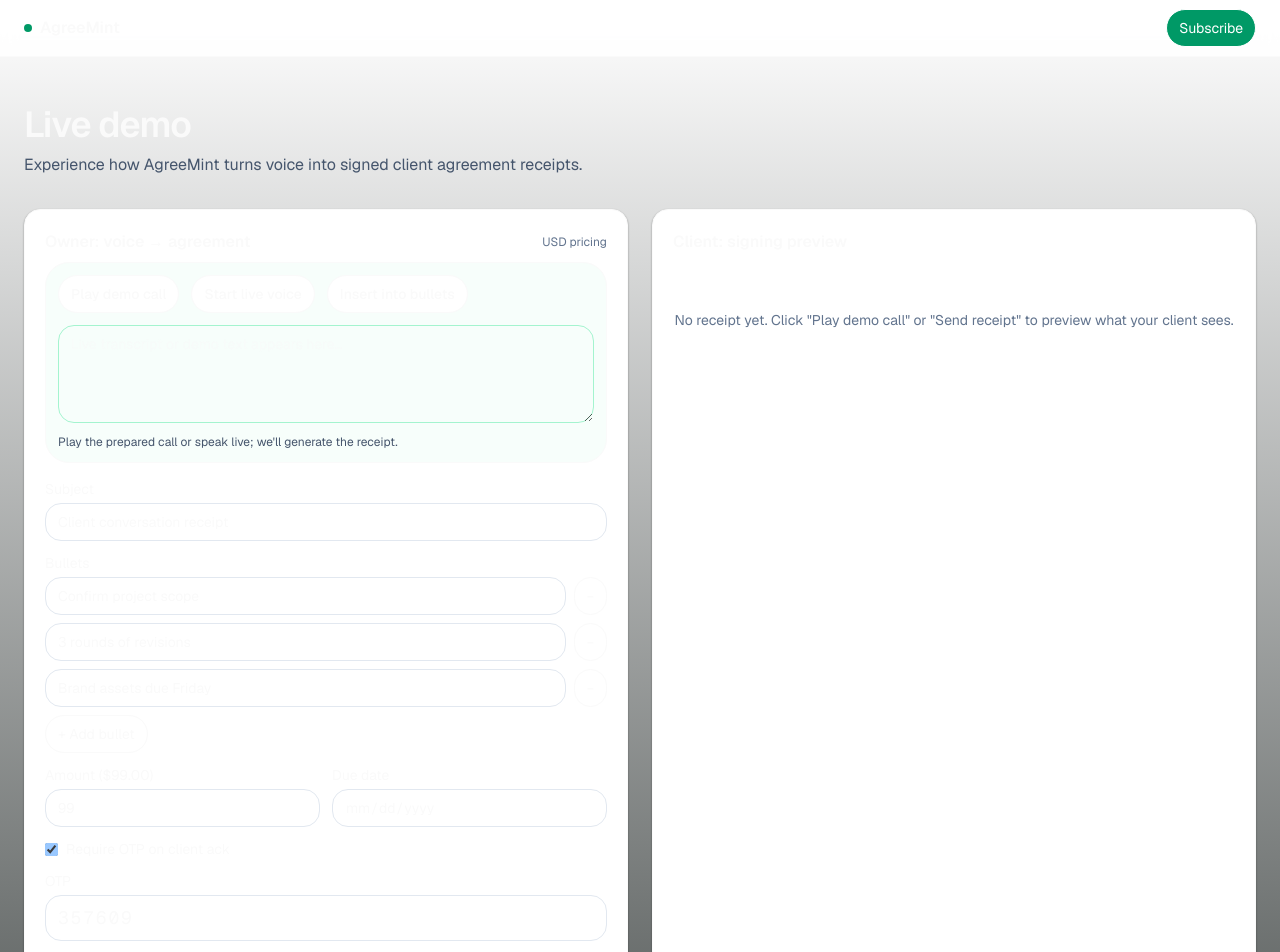
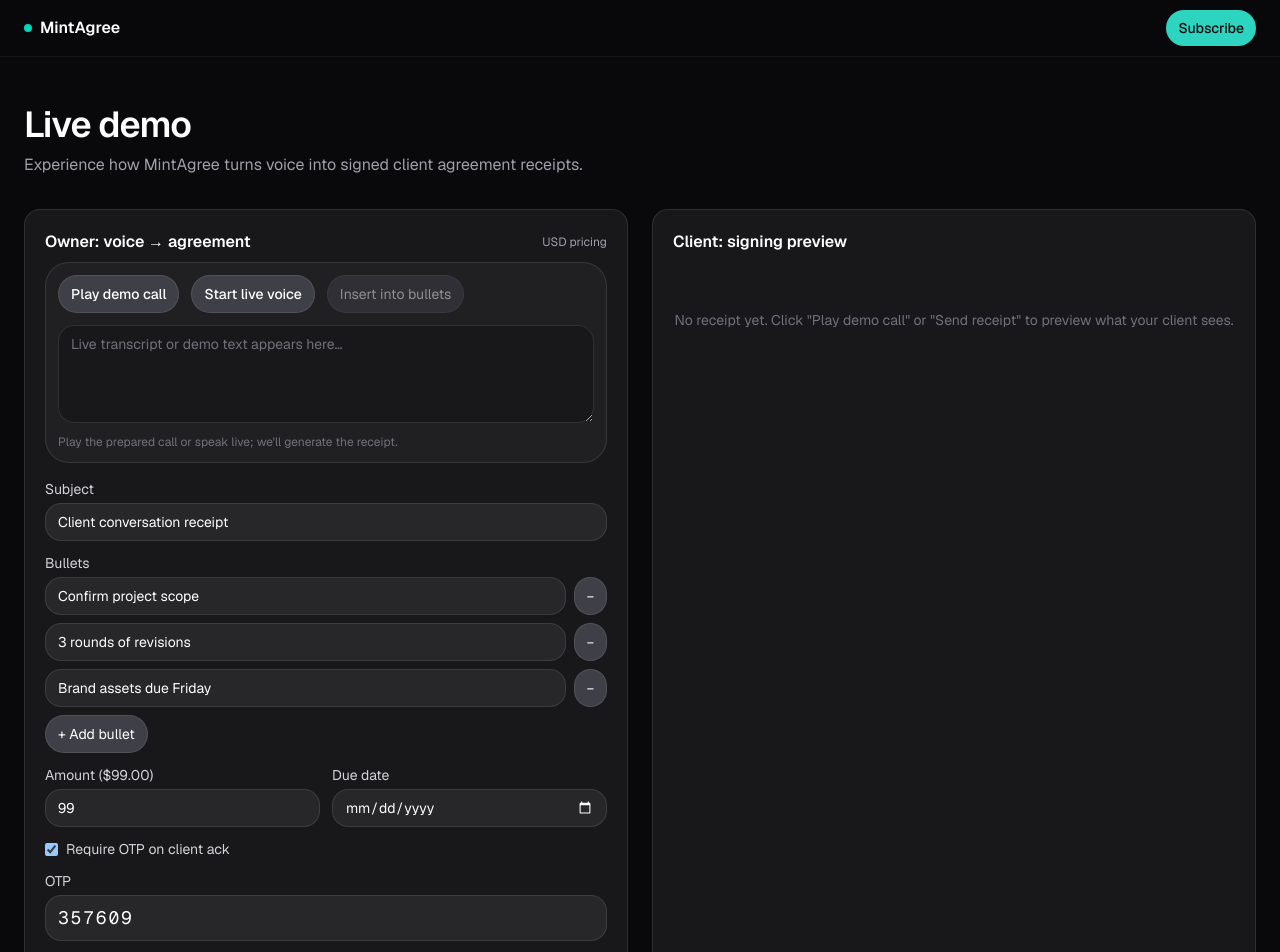
Before and after one commit to slayerjoelk/mintagree, a Next.js app: page /demo in a window 1280 px wide. Shown: the top 952 px of the page. Built offline with nearby package versions, Linux system fonts and the light colour scheme.

Commit message:
fix(demo): dark theme + otp state bug

```diff
--- a/src/app/demo/page.tsx
+++ b/src/app/demo/page.tsx
@@ -18,6 +18,7 @@
   const [otp, setOtp] = useState(() =>
     String(Math.floor(Math.random() * 900000) + 100000)
   );
+  const [otpInput, setOtpInput] = useState("");
   const [clientView, setClientView] = useState<any>(null);
   const [filePreview, setFilePreview] = useState<string | null>(null);
   const [scheduleAt, setScheduleAt] = useState("");
@@ -158,6 +159,7 @@
       .filter(Boolean);
     setTranscript(script);
     setBullets(lines);
+    setOtpInput("");
     setClientView({ receipt: buildReceipt(lines), state: "sent" });
   }
 
@@ -170,6 +172,7 @@
   }
 
   function sendDemo() {
+    setOtpInput("");
     setClientView({ receipt: buildReceipt(), state: "sent" });
   }
 
@@ -266,17 +269,21 @@
     return () => clearInterval(t);
   }, [scheduled, clientView]);
 
+  const inputCls = "w-full rounded-lg border border-white/10 bg-zinc-800 text-white px-3 py-2 mt-1 placeholder:text-zinc-500";
+  const btnCls = "rounded-xl border border-white/10 px-3 py-2 bg-zinc-700 hover:bg-zinc-600 text-white text-sm";
+
   return (
-    <main className="min-h-screen bg-gradient-to-b from-white to-emerald-50/30">
-      <header className="sticky top-0 z-40 bg-white/85 backdrop-blur border-b">
+    <main className="min-h-screen bg-zinc-950">
+      <header className="sticky top-0 z-40 bg-zinc-950/80 backdrop-blur-xl border-b border-white/5">
         <div className="max-w-7xl mx-auto px-6 h-14 flex items-center justify-between">
-          <Link href="/" className="flex items-center gap-2 font-semibold">
-            <span className="w-2 h-2 rounded-full bg-emerald-600" />
-            AgreeMint
+          <Link href="/" className="flex items-center gap-2 font-semibold text-white">
+            <span className="w-2 h-2 rounded-full bg-teal-400" />
+            MintAgree
           </Link>
           <Link
             href="/pricing"
-            className="px-3 py-2 rounded-xl border bg-emerald-600 text-white hover:bg-emerald-700 text-sm"
+            className="px-3 py-2 rounded-xl text-sm font-medium text-zinc-950"
+            style={{ backgroundColor: "#2dd4bf" }}
           >
             Subscribe
           </Link>
@@ -284,29 +291,29 @@
       </header>
 
       <section className="max-w-7xl mx-auto px-6 py-12">
-        <h1 className="text-3xl md:text-4xl font-semibold tracking-tight mb-2">
+        <h1 className="text-3xl md:text-4xl font-semibold tracking-tight mb-2 text-white">
           Live demo
         </h1>
-        <p className="text-slate-600 mb-8">
-          Experience how AgreeMint turns voice into signed client agreement receipts.
+        <p className="text-zinc-400 mb-8">
+          Experience how MintAgree turns voice into signed client agreement receipts.
         </p>
 
         <div className="grid md:grid-cols-2 gap-6">
           {/* Owner pane */}
-          <div className="rounded-2xl border bg-white p-5 shadow-sm">
+          <div className="rounded-2xl border border-white/10 bg-zinc-900 p-5">
             <div className="flex items-center justify-between mb-2">
-              <div className="font-semibold">Owner: voice → agreement</div>
-              <span className="text-xs text-slate-500">USD pricing</span>
+              <div className="font-semibold text-white">Owner: voice → agreement</div>
+              <span className="text-xs text-zinc-400">USD pricing</span>
             </div>
 
-            <div className="rounded-xl border p-3 bg-emerald-50/40">
+            <div className="rounded-xl border border-white/10 p-3 bg-zinc-800/60">
               <div className="flex flex-wrap items-center gap-3">
                 <button
                   className={
                     "rounded-xl border px-3 py-2 text-sm font-medium " +
                     (demoPlaying
-                      ? "bg-emerald-600 text-white"
-                      : "bg-white hover:bg-slate-50")
+                      ? "bg-teal-400 text-zinc-950 border-teal-400"
+                      : "border-white/10 bg-zinc-700 hover:bg-zinc-600 text-white")
                   }
                   onClick={playDemoCall}
                   disabled={demoPlaying}
@@ -317,15 +324,15 @@
                   className={
                     "rounded-xl border px-3 py-2 text-sm font-medium " +
                     (recState === "recording"
-                      ? "bg-emerald-600 text-white"
-                      : "bg-white hover:bg-slate-50")
+                      ? "bg-teal-400 text-zinc-950 border-teal-400"
+                      : "border-white/10 bg-zinc-700 hover:bg-zinc-600 text-white")
                   }
                   onClick={recState === "recording" ? stopVoice : startVoice}
                 >
                   {recState === "recording" ? "Stop" : "Start"} live voice
                 </button>
                 <button
-                  className="rounded-xl border px-3 py-2 text-sm font-medium bg-white hover:bg-slate-50"
+                  className={btnCls + (!transcript.trim() ? " opacity-50 cursor-not-allowed" : "")}
                   onClick={applyTranscript}
                   disabled={!transcript.trim()}
                 >
@@ -334,68 +341,65 @@
               </div>
               <textarea
                 aria-label="Transcript"
-                className="w-full rounded-lg border border-emerald-200 px-3 py-2 mt-3 text-sm"
+                className="w-full rounded-lg border border-white/10 bg-zinc-900 text-white px-3 py-2 mt-3 text-sm placeholder:text-zinc-500"
                 rows={4}
                 placeholder="Live transcript or demo text appears here…"
                 value={transcript}
                 onChange={(e) => setTranscript(e.target.value)}
               />
-              <p className="text-xs text-slate-600 mt-1">
+              <p className="text-xs text-zinc-500 mt-1">
                 Play the prepared call or speak live; we'll generate the receipt.
               </p>
             </div>
 
             <div className="grid gap-3 text-sm mt-4">
-              <label>
+              <label className="text-zinc-300">
                 Subject
                 <input
-                  className="w-full rounded-lg border border-slate-200 px-3 py-2 mt-1"
+                  className={inputCls}
                   value={subject}
                   onChange={(e) => setSubject(e.target.value)}
                 />
               </label>
 
               <div>
-                <div className="mb-1">Bullets</div>
+                <div className="mb-1 text-zinc-300">Bullets</div>
                 <div className="space-y-2">
                   {bullets.map((b, i) => (
                     <div key={i} className="flex gap-2 items-center">
                       <input
-                        className="flex-1 rounded-lg border border-slate-200 px-3 py-2"
+                        className="flex-1 rounded-lg border border-white/10 bg-zinc-800 text-white px-3 py-2"
                         value={b}
                         onChange={(e) => updateBullet(i, e.target.value)}
                       />
                       <button
-                        className="rounded-xl border px-3 py-2 bg-white hover:bg-slate-50 text-sm"
+                        className={btnCls}
                         onClick={() => removeBullet(i)}
                       >
                         −
                       </button>
                     </div>
                   ))}
-                  <button
-                    className="rounded-xl border px-3 py-2 bg-white hover:bg-slate-50 text-sm"
-                    onClick={addBullet}
-                  >
+                  <button className={btnCls} onClick={addBullet}>
                     + Add bullet
                   </button>
                 </div>
               </div>
 
               <div className="grid grid-cols-2 gap-3">
-                <label>
+                <label className="text-zinc-300">
                   Amount ({formatUSD(amount)})
                   <input
-                    className="w-full rounded-lg border border-slate-200 px-3 py-2 mt-1"
+                    className={inputCls}
                     type="number"
                     value={amount}
                     onChange={(e) => setAmount(e.target.value)}
                   />
                 </label>
-                <label>
+                <label className="text-zinc-300">
                   Due date
                   <input
-                    className="w-full rounded-lg border border-slate-200 px-3 py-2 mt-1"
+                    className={inputCls}
                     type="date"
                     value={due}
                     onChange={(e) => setDue(e.target.value)}
@@ -403,7 +407,7 @@
                 </label>
               </div>
 
-              <label className="inline-flex items-center gap-2">
+              <label className="inline-flex items-center gap-2 text-zinc-300">
                 <input
                   type="checkbox"
                   checked={requireOtp}
@@ -413,21 +417,21 @@
               </label>
 
               {requireOtp && (
-                <label>
+                <label className="text-zinc-300">
                   OTP
                   <input
-                    className="w-full rounded-lg border border-slate-200 px-3 py-2 mt-1 font-mono text-lg tracking-widest"
+                    className={inputCls + " font-mono text-lg tracking-widest"}
                     value={otp}
                     onChange={(e) => setOtp(e.target.value)}
                   />
                 </label>
               )}
 
-              <div className="border rounded-xl p-3">
-                <div className="font-medium mb-2">
+              <div className="border border-white/10 rounded-xl p-3 bg-zinc-800/40">
+                <div className="font-medium mb-2 text-zinc-200">
                   Visual attachment & scheduled delivery
                 </div>
-                <input type="file" accept="image/*" onChange={handleFile} />
+                <input type="file" accept="image/*" onChange={handleFile} className="text-zinc-300" />
                 {filePreview && (
                   <div className="mt-3 grid md:grid-cols-2 gap-3 items-start">
                     {/* eslint-disable-next-line @next/next/no-img-element */}
@@ -435,25 +439,22 @@
                       src={filePreview}
                       loading="lazy"
                       alt="visual attachment for client sign-off"
-                      className="rounded-lg border max-h-40 object-contain"
+                      className="rounded-lg border border-white/10 max-h-40 object-contain"
                     />
                     <div>
-                      <label>
+                      <label className="text-zinc-300 text-sm">
                         Send at
                         <input
-                          className="w-full rounded-lg border border-slate-200 px-3 py-2 mt-1"
+                          className={inputCls}
                           type="datetime-local"
                           value={scheduleAt}
                           onChange={(e) => setScheduleAt(e.target.value)}
                         />
                       </label>
-                      <button
-                        className="rounded-xl border px-3 py-2 bg-white hover:bg-slate-50 mt-2 text-sm"
-                        onClick={scheduleVisual}
-                      >
+                      <button className={btnCls + " mt-2"} onClick={scheduleVisual}>
                         Schedule
                       </button>
-                      <div className="text-xs text-slate-600 mt-2">
+                      <div className="text-xs text-zinc-500 mt-2">
                         {scheduled.length
                           ? scheduled
                               .map(
@@ -469,7 +470,8 @@
               </div>
 
               <button
-                className="inline-flex items-center justify-center rounded-xl border px-4 py-3 text-sm font-medium shadow-sm bg-emerald-600 text-white hover:bg-emerald-700"
+                className="inline-flex items-center justify-center rounded-xl px-4 py-3 text-sm font-medium text-zinc-950"
+                style={{ backgroundColor: "#2dd4bf" }}
                 onClick={sendDemo}
               >
                 Send receipt
@@ -478,17 +480,17 @@
           </div>
 
           {/* Client pane */}
-          <div className="rounded-2xl border bg-white p-5 shadow-sm">
-            <div className="font-semibold mb-2">Client: signing preview</div>
+          <div className="rounded-2xl border border-white/10 bg-zinc-900 p-5">
+            <div className="font-semibold mb-2 text-white">Client: signing preview</div>
             {!clientView && (
-              <div className="text-slate-500 text-sm text-center py-12">
+              <div className="text-zinc-500 text-sm text-center py-12">
                 No receipt yet. Click "Play demo call" or "Send receipt" to preview
                 what your client sees.
               </div>
             )}
             {clientView && (
-              <div className="text-sm">
-                <div className="text-xl font-semibold mb-2">
+              <div className="text-sm text-zinc-200">
+                <div className="text-xl font-semibold mb-2 text-white">
                   {clientView.receipt.subject}
                 </div>
                 <ul className="list-disc pl-5 space-y-1">
@@ -497,9 +499,9 @@
                   ))}
                 </ul>
                 <div className="mt-3">
-                  Amount: <b>{formatUSD(clientView.receipt.amountUSD)}</b>
+                  Amount: <b className="text-white">{formatUSD(clientView.receipt.amountUSD)}</b>
                   {clientView.receipt.due && (
-                    <span className="text-slate-500">
+                    <span className="text-zinc-500">
                       {" "}
                       · Due {clientView.receipt.due}
                     </span>
@@ -508,13 +510,13 @@
 
                 {clientView.receipt.visuals?.length > 0 && (
                   <div className="mt-3">
-                    <div className="font-medium mb-1">Attached visual</div>
+                    <div className="font-medium mb-1 text-zinc-300">Attached visual</div>
                     {/* eslint-disable-next-line @next/next/no-img-element */}
                     <img
                       src={clientView.receipt.visuals[0].url}
                       loading="lazy"
                       alt="attachment"
-                      className="rounded-lg border max-h-40 object-contain"
+                      className="rounded-lg border border-white/10 max-h-40 object-contain"
                     />
                   </div>
                 )}
@@ -524,16 +526,17 @@
                     {clientView.receipt.requireOtp && (
                       <input
                         placeholder="Enter OTP"
-                        className="rounded-lg border border-slate-200 px-3 py-2 text-sm"
-                        onChange={(e) => (clientView.otpInput = e.target.value)}
+                        className="rounded-lg border border-white/10 bg-zinc-800 text-white px-3 py-2 text-sm placeholder:text-zinc-500"
+                        value={otpInput}
+                        onChange={(e) => setOtpInput(e.target.value)}
                       />
                     )}
                     <button
-                      className="rounded-xl border px-3 py-2 bg-white hover:bg-slate-50 text-sm"
+                      className={btnCls}
                       onClick={() => {
                         if (
                           clientView.receipt.requireOtp &&
-                          clientView.otpInput !== clientView.receipt.otp
+                          otpInput !== clientView.receipt.otp
                         ) {
                           alert("Incorrect OTP. Please check the code and try again.");
                           return;
@@ -544,7 +547,7 @@
                       Acknowledge ✅
                     </button>
                     <button
-                      className="rounded-xl border px-3 py-2 bg-white hover:bg-slate-50 text-sm"
+                      className={btnCls}
                       onClick={() =>
                         setClientView({ ...clientView, state: "disputed" })
                       }
@@ -559,17 +562,17 @@
                     className={
                       "inline-flex px-2 py-0.5 rounded-full font-medium " +
                       (clientView.state === "ack"
-                        ? "bg-emerald-100 text-emerald-700"
+                        ? "bg-teal-900/50 text-teal-300"
                         : clientView.state === "disputed"
-                        ? "bg-red-100 text-red-700"
-                        : "bg-slate-100 text-slate-700")
+                        ? "bg-red-900/50 text-red-400"
+                        : "bg-zinc-800 text-zinc-400")
                     }
                   >
                     Status: {clientView.state === "ack" ? "Signed ✅" : clientView.state === "disputed" ? "Disputed ⚡" : clientView.state}
                   </span>
                 </div>
 
-                <div className="mt-4 p-3 rounded-xl bg-slate-50 border text-xs text-slate-500">
+                <div className="mt-4 p-3 rounded-xl bg-zinc-800/50 border border-white/10 text-xs text-zinc-500">
                   This is a conversation receipt — not a legally binding contract.
                   OTP provides lightweight identity confirmation. Always follow your
                   jurisdiction's rules.
```
